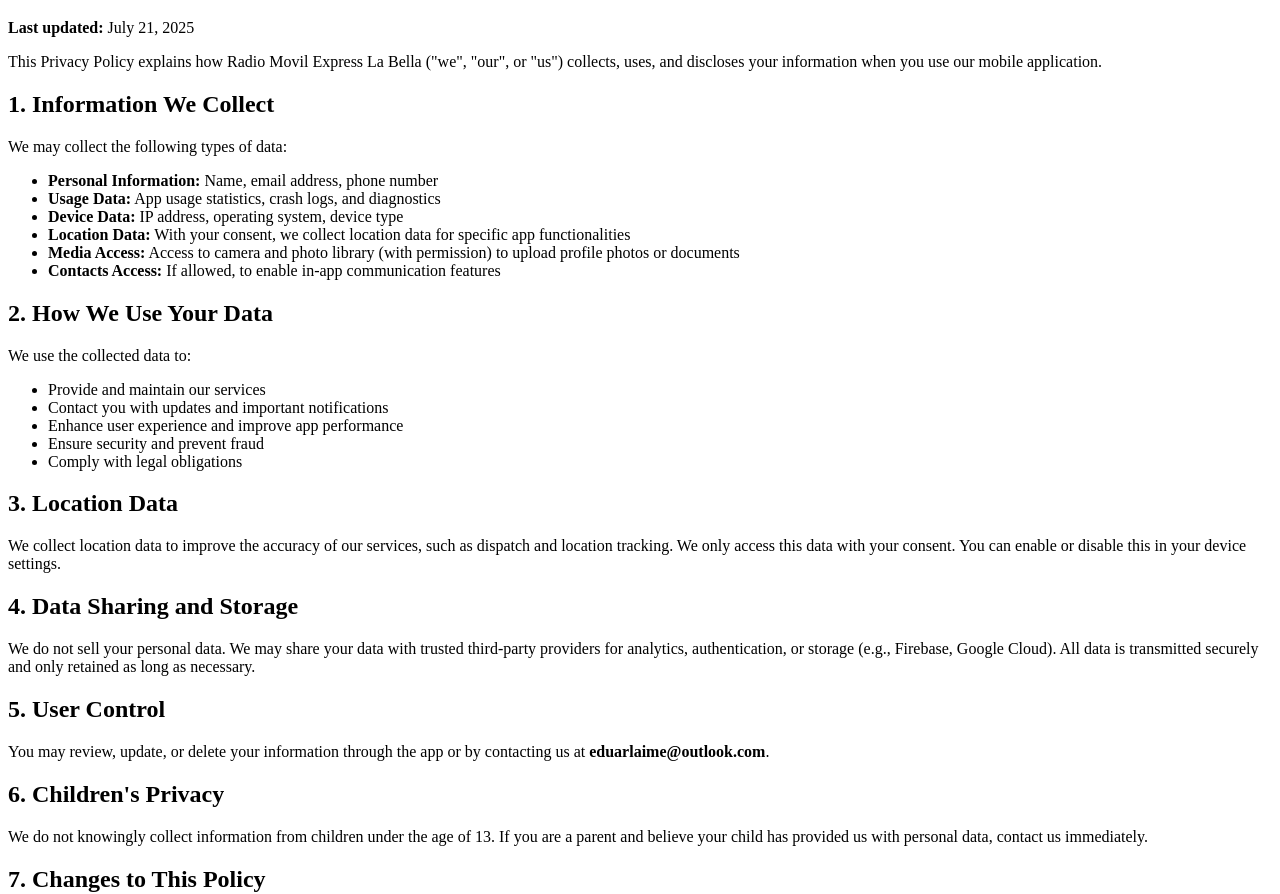
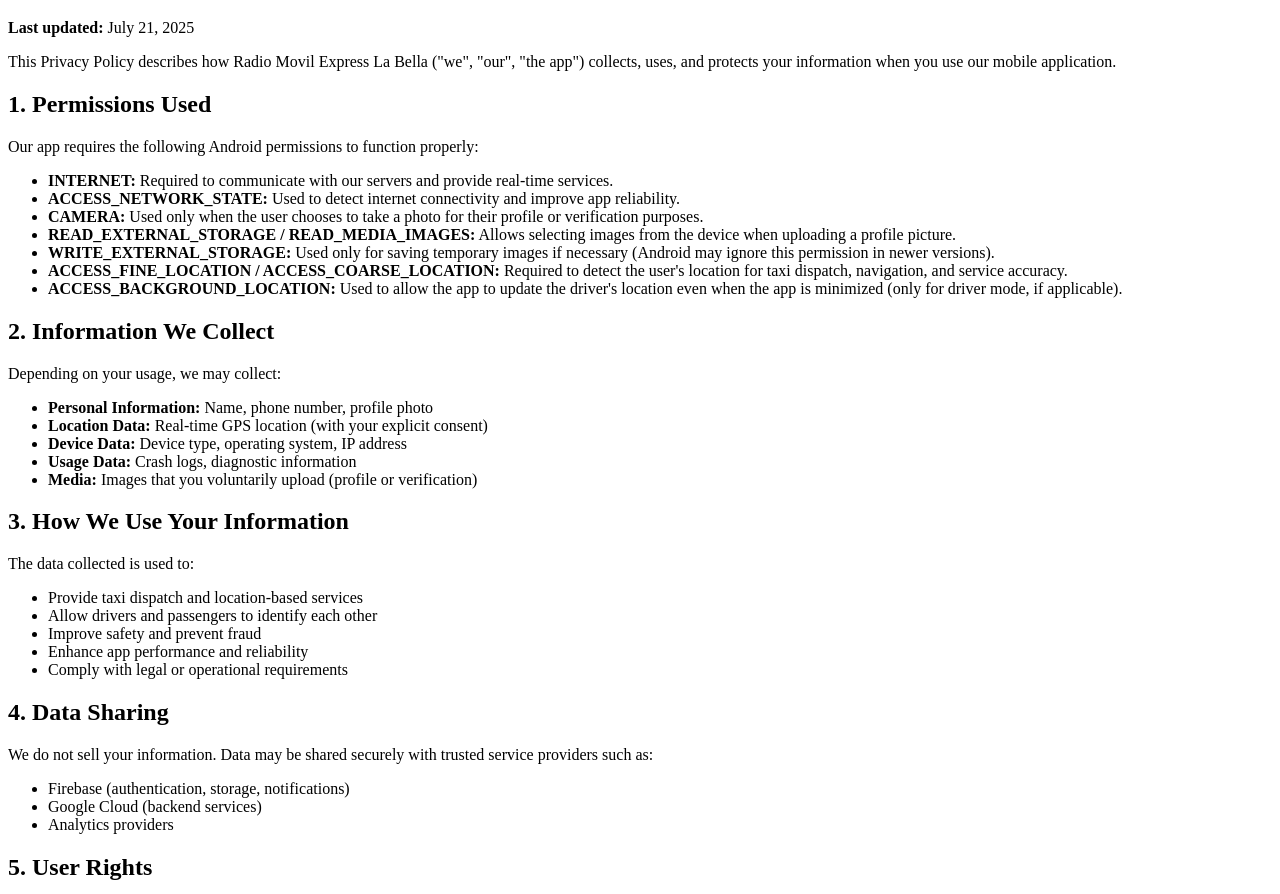
Before and after one commit to EduarLaime/radio-movil-privacy-policy, a plain HTML site: page index.html in a window 1280 px wide. Shown: the part 61-955 px from the top of the page. Drawn offline with Linux system fonts and the light colour scheme.

Commit message:
Revise privacy policy with detailed permissions and usage
Updated privacy policy to include permissions used, user rights, and data collection details.

```diff
--- a/index.html
+++ b/index.html
@@ -9,46 +9,61 @@
   <h1>Privacy Policy</h1>
   <p><strong>Last updated:</strong> July 21, 2025</p>
 
-  <p>This Privacy Policy explains how Radio Movil Express La Bella ("we", "our", or "us") collects, uses, and discloses your information when you use our mobile application.</p>
+  <p>This Privacy Policy describes how Radio Movil Express La Bella ("we", "our", "the app") collects, uses, and protects your information when you use our mobile application.</p>
 
-  <h2>1. Information We Collect</h2>
-  <p>We may collect the following types of data:</p>
+  <h2>1. Permissions Used</h2>
+  <p>Our app requires the following Android permissions to function properly:</p>
+
   <ul>
-    <li><strong>Personal Information:</strong> Name, email address, phone number</li>
-    <li><strong>Usage Data:</strong> App usage statistics, crash logs, and diagnostics</li>
-    <li><strong>Device Data:</strong> IP address, operating system, device type</li>
-    <li><strong>Location Data:</strong> With your consent, we collect location data for specific app functionalities</li>
-    <li><strong>Media Access:</strong> Access to camera and photo library (with permission) to upload profile photos or documents</li>
-    <li><strong>Contacts Access:</strong> If allowed, to enable in-app communication features</li>
+    <li><strong>INTERNET:</strong> Required to communicate with our servers and provide real-time services.</li>
+    <li><strong>ACCESS_NETWORK_STATE:</strong> Used to detect internet connectivity and improve app reliability.</li>
+    <li><strong>CAMERA:</strong> Used only when the user chooses to take a photo for their profile or verification purposes.</li>
+    <li><strong>READ_EXTERNAL_STORAGE / READ_MEDIA_IMAGES:</strong> Allows selecting images from the device when uploading a profile picture.</li>
+    <li><strong>WRITE_EXTERNAL_STORAGE:</strong> Used only for saving temporary images if necessary (Android may ignore this permission in newer versions).</li>
+    <li><strong>ACCESS_FINE_LOCATION / ACCESS_COARSE_LOCATION:</strong> Required to detect the user's location for taxi dispatch, navigation, and service accuracy.</li>
+    <li><strong>ACCESS_BACKGROUND_LOCATION:</strong> Used to allow the app to update the driver's location even when the app is minimized (only for driver mode, if applicable).</li>
   </ul>
 
-  <h2>2. How We Use Your Data</h2>
-  <p>We use the collected data to:</p>
+  <h2>2. Information We Collect</h2>
+  <p>Depending on your usage, we may collect:</p>
   <ul>
-    <li>Provide and maintain our services</li>
-    <li>Contact you with updates and important notifications</li>
-    <li>Enhance user experience and improve app performance</li>
-    <li>Ensure security and prevent fraud</li>
-    <li>Comply with legal obligations</li>
+    <li><strong>Personal Information:</strong> Name, phone number, profile photo</li>
+    <li><strong>Location Data:</strong> Real-time GPS location (with your explicit consent)</li>
+    <li><strong>Device Data:</strong> Device type, operating system, IP address</li>
+    <li><strong>Usage Data:</strong> Crash logs, diagnostic information</li>
+    <li><strong>Media:</strong> Images that you voluntarily upload (profile or verification)</li>
   </ul>
 
-  <h2>3. Location Data</h2>
-  <p>We collect location data to improve the accuracy of our services, such as dispatch and location tracking. We only access this data with your consent. You can enable or disable this in your device settings.</p>
+  <h2>3. How We Use Your Information</h2>
+  <p>The data collected is used to:</p>
+  <ul>
+    <li>Provide taxi dispatch and location-based services</li>
+    <li>Allow drivers and passengers to identify each other</li>
+    <li>Improve safety and prevent fraud</li>
+    <li>Enhance app performance and reliability</li>
+    <li>Comply with legal or operational requirements</li>
+  </ul>
 
-  <h2>4. Data Sharing and Storage</h2>
-  <p>We do not sell your personal data. We may share your data with trusted third-party providers for analytics, authentication, or storage (e.g., Firebase, Google Cloud). All data is transmitted securely and only retained as long as necessary.</p>
+  <h2>4. Data Sharing</h2>
+  <p>We do not sell your information. Data may be shared securely with trusted service providers such as:</p>
+  <ul>
+    <li>Firebase (authentication, storage, notifications)</li>
+    <li>Google Cloud (backend services)</li>
+    <li>Analytics providers</li>
+  </ul>
 
-  <h2>5. User Control</h2>
-  <p>You may review, update, or delete your information through the app or by contacting us at <strong>eduarlaime@outlook.com</strong>.</p>
+  <h2>5. User Rights</h2>
+  <p>You may request the modification or deletion of your data by contacting us at <strong>eduarlaime@outlook.com</strong>.</p>
 
   <h2>6. Children's Privacy</h2>
-  <p>We do not knowingly collect information from children under the age of 13. If you are a parent and believe your child has provided us with personal data, contact us immediately.</p>
+  <p>Our app is not intended for children under 13, and we do not knowingly collect information from them.</p>
 
   <h2>7. Changes to This Policy</h2>
-  <p>We may update this Privacy Policy from time to time. Updates will be posted here with a new "Last updated" date.</p>
+  <p>We may update this policy. Any changes will be posted here with a new "Last updated" date.</p>
 
   <h2>8. Contact Us</h2>
-  <p>If you have any questions, contact us at:</p>
+  <p>If you have questions about this Privacy Policy, you may contact us at:</p>
   <p><strong>Email:</strong> eduarlaime@outlook.com</p>
+
 </body>
 </html>
```
